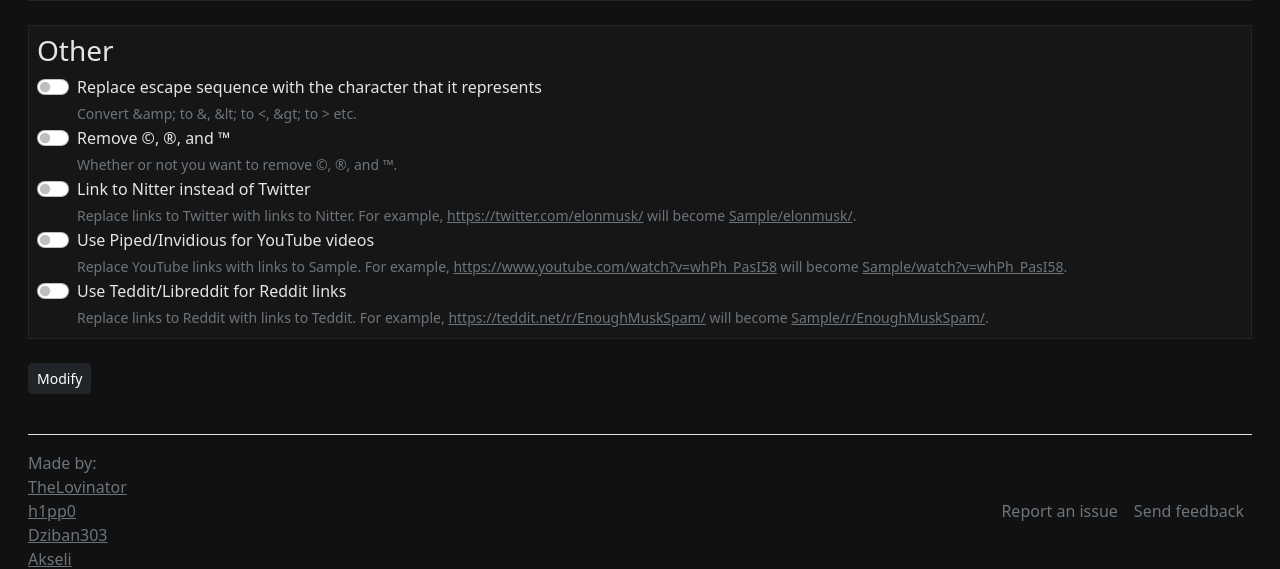
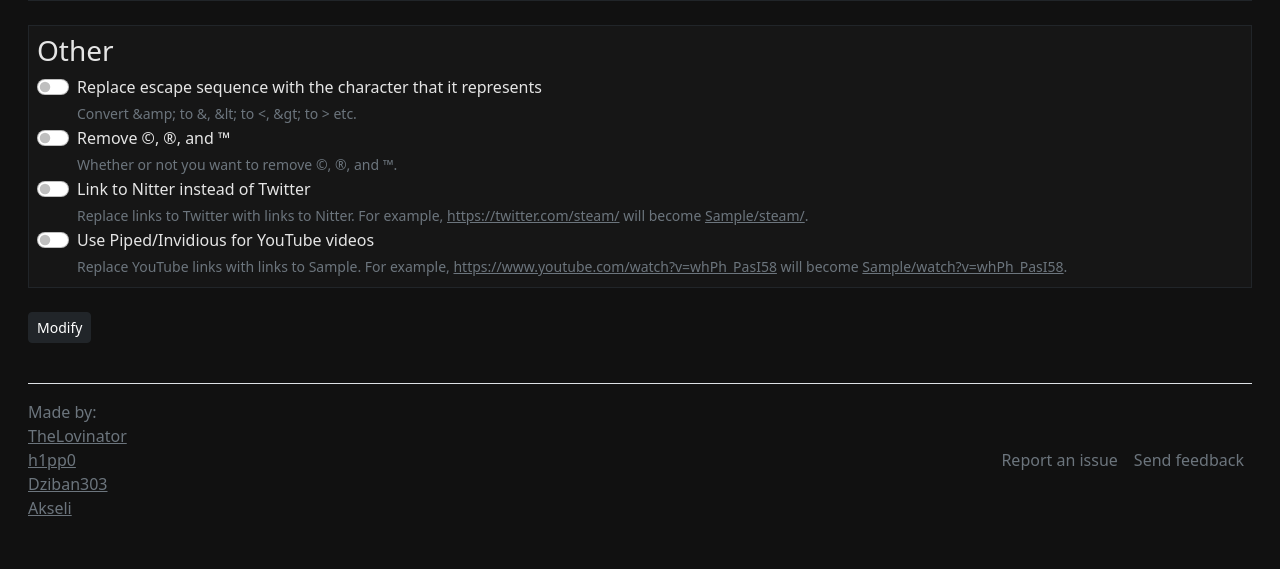
Before and after one commit to TheLovinator1/discord-twitter-webhooks, a FastAPI app: template discord_twitter_webhooks/templates/feed.html in a window 1280 px wide. Shown: the part 2289-2858 px from the top of the page. After the commit the page ends 2805 px from the top, so only its background shows below. Run offline with FastAPI, Linux system fonts and the light colour scheme; the template is opened without the code that fills it: most values are stand-ins (such as "Sample title", 1, 10 or a date in 2020); parts of the project's set-up code (start-up, migrations or seed data) failed here and were passed over.

Commit message:
Remove Teddit/Libreddit setting as both are dead now

```diff
--- a/discord_twitter_webhooks/templates/add/other.html
+++ b/discord_twitter_webhooks/templates/add/other.html
@@ -41,8 +41,8 @@
                {% if settings.link_destination=="Nitter" %}checked{% endif %} />
         <div id="link_destination_help" class="form-text">
             Replace links to Twitter with links to Nitter.
-            For example, <a class="text-muted" href="https://twitter.com/elonmusk/">https://twitter.com/elonmusk/</a>
-            will become <a class="text-muted" href="{{ global_settings.nitter_instance }}/elonmusk/">{{ global_settings.nitter_instance }}/elonmusk/</a>.
+            For example, <a class="text-muted" href="https://twitter.com/steam/">https://twitter.com/steam/</a>
+            will become <a class="text-muted" href="{{ global_settings.nitter_instance }}/steam/">{{ global_settings.nitter_instance }}/steam/</a>.
         </div>
     </div>
     {# Use Piped/Invidious for YouTube videos #}
@@ -61,20 +61,4 @@
             will become <a class="text-muted" href="{{ global_settings.piped_instance }}/watch?v=whPh_PasI58">{{ global_settings.piped_instance }}/watch?v=whPh_PasI58</a>.
         </div>
     </div>
-    {# Use Teddit/Libreddit for Reddit links #}
-    <div class="form-check form-switch">
-        <label class="form-check-label" for="replace_reddit">Use Teddit/Libreddit for Reddit links</label>
-        <input class="form-check-input"
-               type="checkbox"
-               role="switch"
-               id="replace_reddit"
-               name="replace_reddit"
-               value="True"
-               {% if settings.replace_reddit %}checked{% endif %} />
-        <div id="replace_reddit_help" class="form-text">
-            Replace links to Reddit with links to Teddit.
-            For example, <a class="text-muted" href="https://teddit.net/r/EnoughMuskSpam/">https://teddit.net/r/EnoughMuskSpam/</a>
-            will become <a class="text-muted" href="{{ global_settings.teddit_instance }}/r/EnoughMuskSpam/">{{ global_settings.teddit_instance }}/r/EnoughMuskSpam/</a>.
-        </div>
-    </div>
 </div>
```
